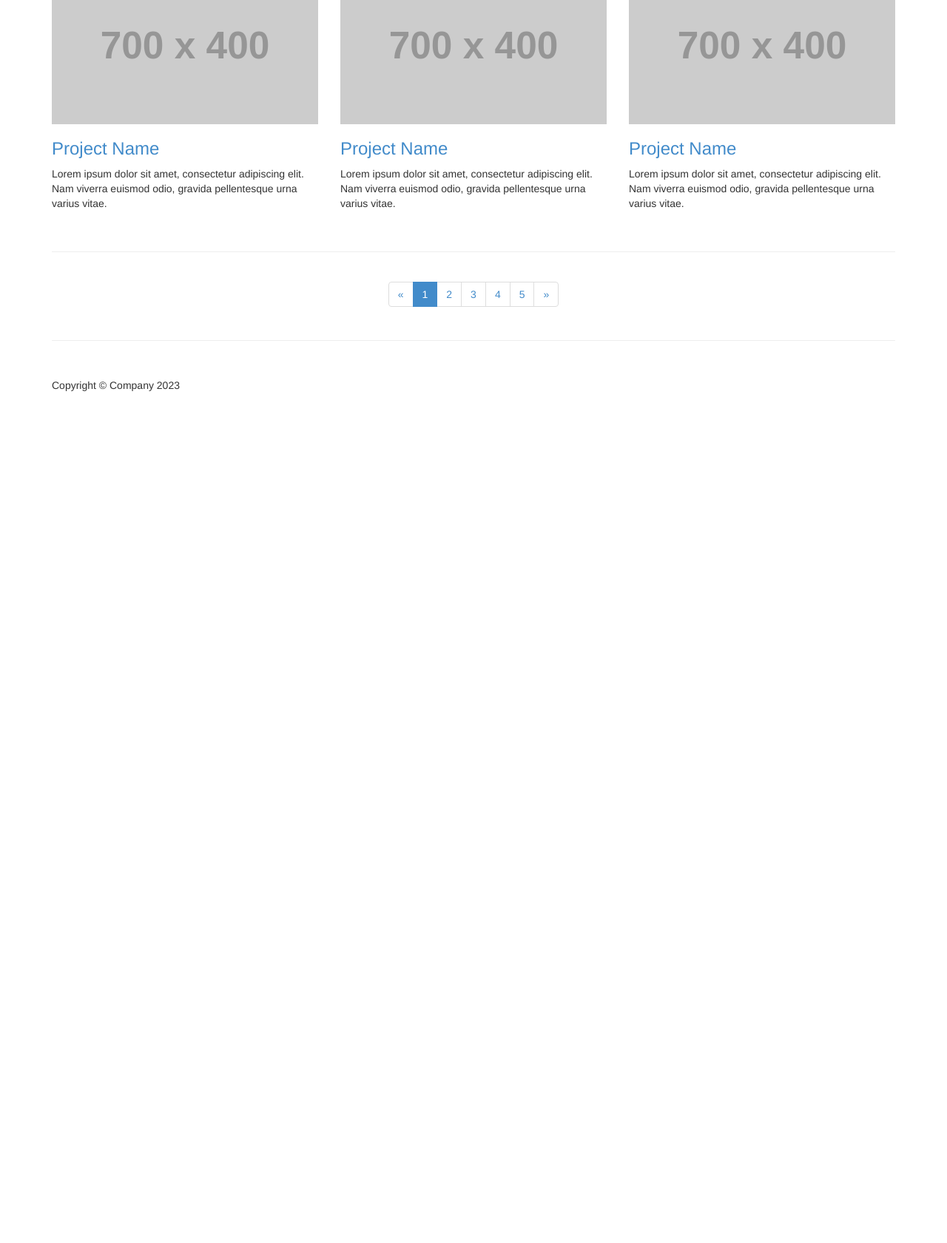
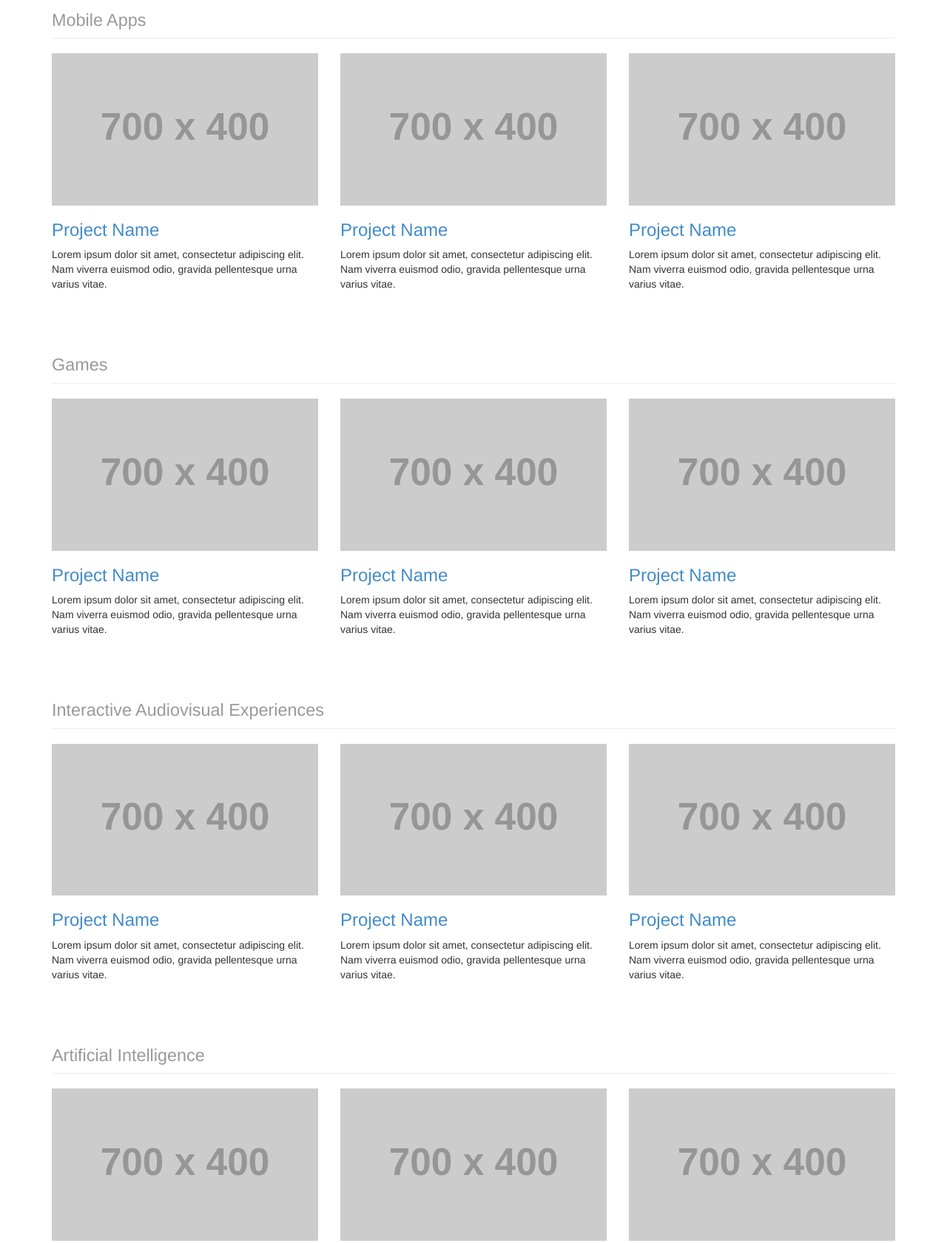
Before and after one commit to katchen1/katchen1.github.io, a plain HTML site: page index.html in a window 1280 px wide. Shown: the part 197-1878 px from the top of the page at 74% size. Before the commit the page ends 800 px from the top, so only its background shows below. Drawn offline with Linux system fonts and the light colour scheme; placeholder pictures from the web are drawn by us.

Commit message:
Add project categories

```diff
--- a/index.html
+++ b/index.html
@@ -6,7 +6,7 @@
     <meta name="description" content="">
     <meta name="author" content="">
 
-    <title>Three Column Portfolio Template for Bootstrap 3</title>
+    <title>Katherine Chen</title>
 
     <!-- Bootstrap core CSS -->
     <link href="css/bootstrap.css" rel="stylesheet">
@@ -26,14 +26,14 @@
             <span class="icon-bar"></span>
             <span class="icon-bar"></span>
           </button>
-          <a class="navbar-brand" href="http://startbootstrap.com">Start Bootstrap</a>
+          <a class="navbar-brand" href="http://katchen1.github.io">Katherine Chen</a>
         </div>
 
         <!-- Collect the nav links, forms, and other content for toggling -->
         <div class="collapse navbar-collapse navbar-ex1-collapse">
           <ul class="nav navbar-nav">
             <li><a href="#about">About</a></li>
-            <li><a href="#services">Services</a></li>
+            <li><a href="#projects">Projects</a></li>
             <li><a href="#contact">Contact</a></li>
           </ul>
         </div><!-- /.navbar-collapse -->
@@ -45,7 +45,105 @@
       <div class="row">
 
         <div class="col-lg-12">
-          <h1 class="page-header">3 Col Portfolio <small>Showcase Your Work</small></h1>
+          <h1 class="page-header">Projects<small>I work on various things...</small></h1>
+        </div>
+
+      </div>
+
+      <div class="row">
+
+        <div class="col-lg-12">
+          <h1 class="page-header"><small>Mobile Apps</small></h1>
+        </div>
+
+      </div>
+
+      <div class="row">
+
+        <div class="col-md-4 portfolio-item">
+          <a href="#project-link"><img class="img-responsive" src="http://placehold.it/700x400"></a>
+          <h3><a href="#project-link">Project Name</a></h3>
+          <p>Lorem ipsum dolor sit amet, consectetur adipiscing elit. Nam viverra euismod odio, gravida pellentesque urna varius vitae.</p>
+        </div>
+
+        <div class="col-md-4 portfolio-item">
+          <a href="#project-link"><img class="img-responsive" src="http://placehold.it/700x400"></a>
+          <h3><a href="#project-link">Project Name</a></h3>
+          <p>Lorem ipsum dolor sit amet, consectetur adipiscing elit. Nam viverra euismod odio, gravida pellentesque urna varius vitae.</p>
+        </div>
+
+        <div class="col-md-4 portfolio-item">
+          <a href="#project-link"><img class="img-responsive" src="http://placehold.it/700x400"></a>
+          <h3><a href="#project-link">Project Name</a></h3>
+          <p>Lorem ipsum dolor sit amet, consectetur adipiscing elit. Nam viverra euismod odio, gravida pellentesque urna varius vitae.</p>
+        </div>
+
+      </div>
+
+      <div class="row">
+
+        <div class="col-lg-12">
+          <h1 class="page-header"><small>Games</small></h1>
+        </div>
+
+      </div>
+
+      <div class="row">
+
+        <div class="col-md-4 portfolio-item">
+          <a href="#project-link"><img class="img-responsive" src="http://placehold.it/700x400"></a>
+          <h3><a href="#project-link">Project Name</a></h3>
+          <p>Lorem ipsum dolor sit amet, consectetur adipiscing elit. Nam viverra euismod odio, gravida pellentesque urna varius vitae.</p>
+        </div>
+
+        <div class="col-md-4 portfolio-item">
+          <a href="#project-link"><img class="img-responsive" src="http://placehold.it/700x400"></a>
+          <h3><a href="#project-link">Project Name</a></h3>
+          <p>Lorem ipsum dolor sit amet, consectetur adipiscing elit. Nam viverra euismod odio, gravida pellentesque urna varius vitae.</p>
+        </div>
+
+        <div class="col-md-4 portfolio-item">
+          <a href="#project-link"><img class="img-responsive" src="http://placehold.it/700x400"></a>
+          <h3><a href="#project-link">Project Name</a></h3>
+          <p>Lorem ipsum dolor sit amet, consectetur adipiscing elit. Nam viverra euismod odio, gravida pellentesque urna varius vitae.</p>
+        </div>
+
+      </div>
+
+      <div class="row">
+
+        <div class="col-lg-12">
+          <h1 class="page-header"><small>Interactive Audiovisual Experiences</small></h1>
+        </div>
+
+      </div>
+
+      <div class="row">
+
+        <div class="col-md-4 portfolio-item">
+          <a href="#project-link"><img class="img-responsive" src="http://placehold.it/700x400"></a>
+          <h3><a href="#project-link">Project Name</a></h3>
+          <p>Lorem ipsum dolor sit amet, consectetur adipiscing elit. Nam viverra euismod odio, gravida pellentesque urna varius vitae.</p>
+        </div>
+
+        <div class="col-md-4 portfolio-item">
+          <a href="#project-link"><img class="img-responsive" src="http://placehold.it/700x400"></a>
+          <h3><a href="#project-link">Project Name</a></h3>
+          <p>Lorem ipsum dolor sit amet, consectetur adipiscing elit. Nam viverra euismod odio, gravida pellentesque urna varius vitae.</p>
+        </div>
+
+        <div class="col-md-4 portfolio-item">
+          <a href="#project-link"><img class="img-responsive" src="http://placehold.it/700x400"></a>
+          <h3><a href="#project-link">Project Name</a></h3>
+          <p>Lorem ipsum dolor sit amet, consectetur adipiscing elit. Nam viverra euismod odio, gravida pellentesque urna varius vitae.</p>
+        </div>
+
+      </div>
+
+      <div class="row">
+
+        <div class="col-lg-12">
+          <h1 class="page-header"><small>Artificial Intelligence</small></h1>
         </div>
 
       </div>
@@ -74,22 +172,6 @@
 
       <hr>
 
-      <div class="row text-center">
-
-        <div class="col-lg-12">
-          <ul class="pagination">
-            <li><a href="#">&laquo;</a></li>
-            <li class="active"><a href="#">1</a></li>
-            <li><a href="#">2</a></li>
-            <li><a href="#">3</a></li>
-            <li><a href="#">4</a></li>
-            <li><a href="#">5</a></li>
-            <li><a href="#">&raquo;</a></li>
-          </ul>
-        </div>
-
-      </div>
-
     </div><!-- /.container -->
 
     <div class="container">
```
